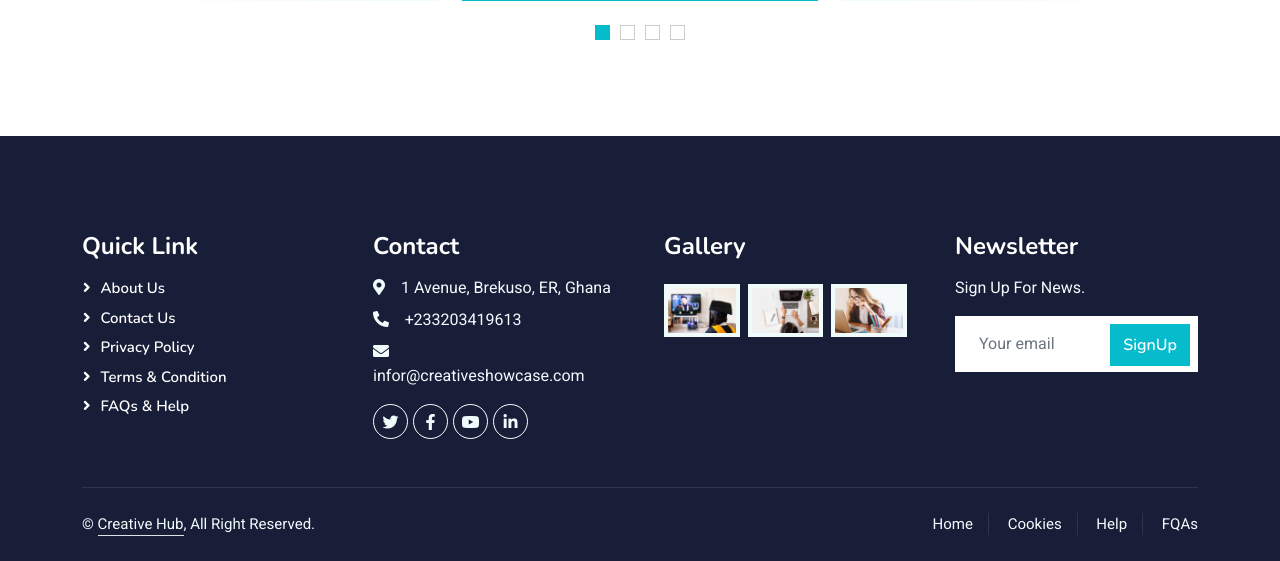
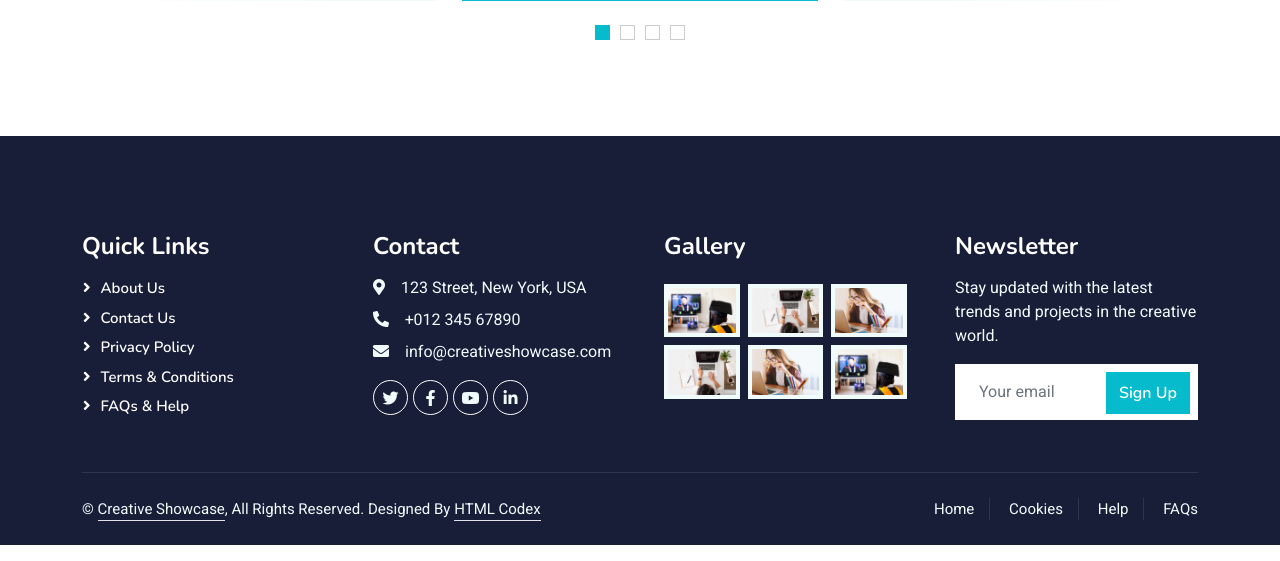
Before and after one commit to smuggerteey/final_capstone, a Flask app: page / in a window 1280 px wide. Shown: the part 4241-4802 px from the top of the page. Run offline with Flask 3, Linux system fonts and the light colour scheme; some libraries are stand-ins or nearby versions.

Commit message:
Improving the interface

```diff
--- a/main/templates/index.html
+++ b/main/templates/index.html
@@ -80,7 +80,6 @@
                                 <h1 class="display-3 text-white animated slideInDown">The Ultimate Platform for Creative Minds</h1>
                                 <p class="fs-5 text-white mb-4 pb-2">Showcase your talent, connect with like-minded individuals, and take your creativity to the next level.</p>
                                 <a href="" class="btn btn-primary py-md-3 px-md-5 me-3 animated slideInLeft">Explore More</a>
-                                <a href="#" id="joinNowButton" class="btn btn-primary py-4 px-lg-5 d-none d-lg-block">Join Now<i class="fa fa-arrow-right ms-3"></i></a>
                             </div>
                         </div>
                     </div>
@@ -96,7 +95,7 @@
                                 <h1 class="display-3 text-white animated slideInDown">Get Recognized for Your Talent</h1>
                                 <p class="fs-5 text-white mb-4 pb-2">Join a community of artists, designers, and creators who are passionate about sharing their work with the world.</p>
                                 <a href="" class="btn btn-primary py-md-3 px-md-5 me-3 animated slideInLeft">Learn More</a>
-                                <a href="" class="btn btn-light py-md-3 px-md-5 animated slideInRight">Join Now</a>
+                                <a href="#" class="flex-shrink-0 btn btn-sm btn-primary px-3 join-now-button" style="border-radius: 0 30px 30px 0;">Join Now</a>
                             </div>
                         </div>
                     </div>
@@ -471,18 +470,18 @@
         <div class="container py-5">
             <div class="row g-5">
                 <div class="col-lg-3 col-md-6">
-                    <h4 class="text-white mb-3">Quick Link</h4>
+                    <h4 class="text-white mb-3">Quick Links</h4>
                     <a class="btn btn-link" href="">About Us</a>
                     <a class="btn btn-link" href="">Contact Us</a>
                     <a class="btn btn-link" href="">Privacy Policy</a>
-                    <a class="btn btn-link" href="">Terms & Condition</a>
+                    <a class="btn btn-link" href="">Terms & Conditions</a>
                     <a class="btn btn-link" href="">FAQs & Help</a>
                 </div>
                 <div class="col-lg-3 col-md-6">
                     <h4 class="text-white mb-3">Contact</h4>
-                    <p class="mb-2"><i class="fa fa-map-marker-alt me-3"></i>1 Avenue, Brekuso, ER, Ghana</p>
-                    <p class="mb-2"><i class="fa fa-phone-alt me-3"></i>+233203419613</p>
-                    <p class="mb-2"><i class="fa fa-envelope me-3"></i>infor@creativeshowcase.com</p>
+                    <p class="mb-2"><i class="fa fa-map-marker-alt me-3"></i>123 Street, New York, USA</p>
+                    <p class="mb-2"><i class="fa fa-phone-alt me-3"></i>+012 345 67890</p>
+                    <p class="mb-2"><i class="fa fa-envelope me-3"></i>info@creativeshowcase.com</p>
                     <div class="d-flex pt-2">
                         <a class="btn btn-outline-light btn-social" href=""><i class="fab fa-twitter"></i></a>
                         <a class="btn btn-outline-light btn-social" href=""><i class="fab fa-facebook-f"></i></a>
@@ -502,14 +501,23 @@
                         <div class="col-4">
                             <img class="img-fluid bg-light p-1" src="{{ url_for('static', filename='img/course-3.jpg') }}" alt="">
                         </div>
+                        <div class="col-4">
+                            <img class="img-fluid bg-light p-1" src="{{ url_for('static', filename='img/course-2.jpg') }}" alt="">
+                        </div>
+                        <div class="col-4">
+                            <img class="img-fluid bg-light p-1" src="{{ url_for('static', filename='img/course-3.jpg') }}" alt="">
+                        </div>
+                        <div class="col-4">
+                            <img class="img-fluid bg-light p-1" src="{{ url_for('static', filename='img/course-1.jpg') }}" alt="">
+                        </div>
                     </div>
                 </div>
                 <div class="col-lg-3 col-md-6">
                     <h4 class="text-white mb-3">Newsletter</h4>
-                    <p>Sign Up For News.</p>
+                    <p>Stay updated with the latest trends and projects in the creative world.</p>
                     <div class="position-relative mx-auto" style="max-width: 400px;">
                         <input class="form-control border-0 w-100 py-3 ps-4 pe-5" type="text" placeholder="Your email">
-                        <button type="button" class="btn btn-primary py-2 position-absolute top-0 end-0 mt-2 me-2">SignUp</button>
+                        <button type="button" class="btn btn-primary py-2 position-absolute top-0 end-0 mt-2 me-2">Sign Up</button>
                     </div>
                 </div>
             </div>
@@ -518,14 +526,17 @@
             <div class="copyright">
                 <div class="row">
                     <div class="col-md-6 text-center text-md-start mb-3 mb-md-0">
-                        &copy; <a class="border-bottom" href="#">Creative Hub</a>, All Right Reserved.
+                        &copy; <a class="border-bottom" href="#">Creative Showcase</a>, All Rights Reserved.
+
+                        <!--/*** This template is free as long as you keep the footer author’s credit link/attribution link/backlink. If you'd like to use the template without the footer author’s credit link/attribution link/backlink, you can purchase the Credit Removal License from "https://htmlcodex.com/credit-removal". Thank you for your support. ***/-->
+                        Designed By <a class="border-bottom" href="https://htmlcodex.com">HTML Codex</a>
                     </div>
                     <div class="col-md-6 text-center text-md-end">
                         <div class="footer-menu">
                             <a href="">Home</a>
                             <a href="">Cookies</a>
                             <a href="">Help</a>
-                            <a href="">FQAs</a>
+                            <a href="">FAQs</a>
                         </div>
                     </div>
                 </div>
@@ -555,6 +566,14 @@
             event.preventDefault(); // Prevent the default link behavior
             window.location.href = "{{ url_for('registration') }}"; // Redirect to the registration page
         });
+
+            // Add event listeners to all Join Now buttons
+            document.querySelectorAll('.join-now-button').forEach(function(button) {
+            button.addEventListener('click', function(event) {
+                event.preventDefault(); // Prevent the default link behavior
+                window.location.href = "{{ url_for('registration') }}"; // Redirect to the registration page
+            });
+        });
     </script>
 </body>
 
```
